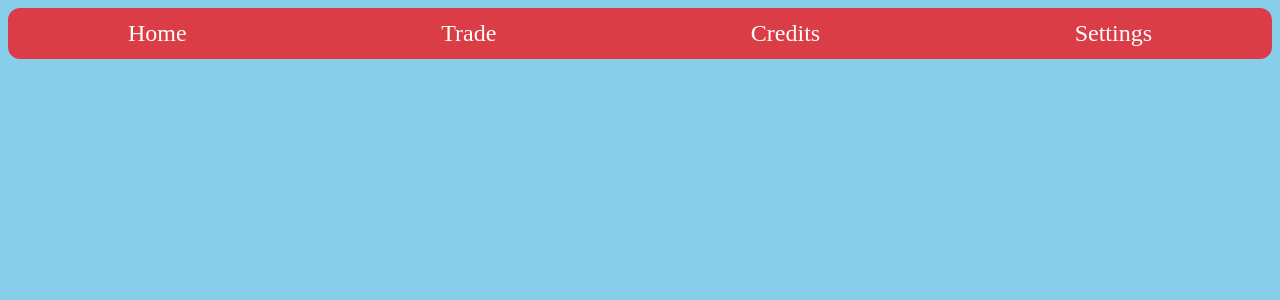
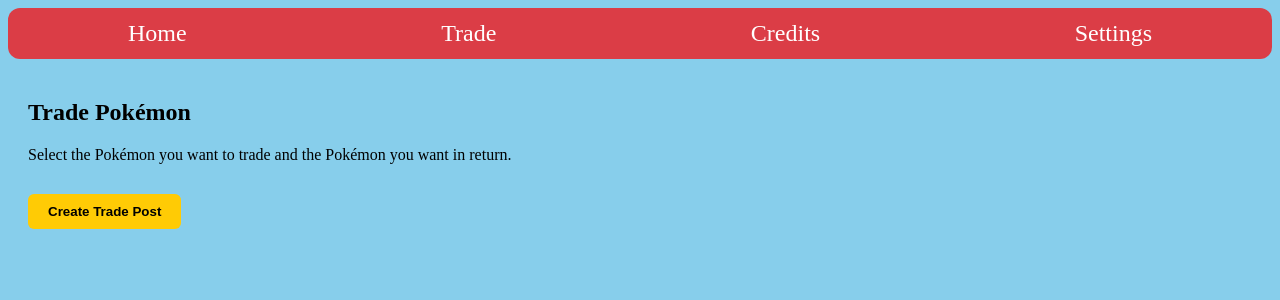
Before and after one commit to jackyx00/Capstone, a React app in the folder frontend/: page /trade in a window 1280 px wide. Shown: the top 300 px of the page. Built offline with nearby package versions, Linux system fonts and the light colour scheme; no server answers; the HTML template or start-up script is replaced by a standard one.

Commit message:
added trade page

```diff
--- a/frontend/src/App.jsx
+++ b/frontend/src/App.jsx
@@ -1,19 +1,20 @@
 import { useEffect } from "react";
-import { Route, Routes } from "react-router";
+import { Route, Routes } from "react-router"
+import Nav from "./components/Nav"
 import Homepage from "./pages/Homepage"
-import Nav from "./components/Nav"
+import Trade from "./pages/Trade"
 import './styles.css'
 
 function App() {
-  useEffect(() => {
-    async function testConnection() {
-      const port = import.meta.env.VITE_BACKEND_PORT;
-      const response = await fetch(`http://localhost:${port}`);
-      const result = await response.json();
-      console.log(result);
-    }
-    testConnection();
-  }, []);
+  // useEffect(() => {
+  //   async function testConnection() {
+  //     const port = import.meta.env.VITE_BACKEND_PORT;
+  //     const response = await fetch(`http://localhost:${port}`);
+  //     const result = await response.json();
+  //     console.log(result);
+  //   }
+  //   testConnection();
+  // }, []);
 
   return (
       <div className="App">
@@ -22,7 +23,9 @@
           {/* homepage */}
           <Route path="/" element={<Homepage />}/>
           {/* marketplace */}
-          <Route path="/trade"/>
+          <Route path="/trade" element={<Trade />}/>
+          {/* credits */}
+          <Route path="/credits"/>
           {/* settings */}
           <Route path="/settings"/>
         </Routes>
--- a/frontend/src/pages/Homepage.jsx
+++ b/frontend/src/pages/Homepage.jsx
@@ -1,8 +1,8 @@
 export default function Homepage(props) {
   return (
-    <>
+    <div className="Header">
       <h1>Pokémon Trade</h1>
       <p>Welcome!</p>
-    </>
+    </div>
   );
 }
--- /dev/null
+++ b/frontend/src/pages/Trade.jsx
@@ -0,0 +1,18 @@
+function Trade() {
+
+  return (
+    <div className="Header">
+      <h2>Trade Pokémon</h2>
+      <p>Select the Pokémon you want to trade and the Pokémon you want in return.</p>
+
+      <form>
+
+        <button type="submit">
+          Create Trade Post
+        </button>
+      </form>
+    </div>
+  );
+}
+
+export default Trade
--- a/frontend/src/styles.css
+++ b/frontend/src/styles.css
@@ -1,5 +1,6 @@
-html, body {
-    background-color: skyblue;
+html,
+body {
+  background-color: skyblue;
 }
 
 .nav {
@@ -20,3 +21,22 @@
 .nav a:hover {
   color: yellow;
 }
+
+button {
+  margin-top: 10px;
+  padding: 10px 20px;
+  background: #ffcb05;
+  border: none;
+  border-radius: 6px;
+  cursor: pointer;
+  font-weight: bold;
+}
+
+.Header {
+  padding: 20px;
+}
+
+form {
+  margin-top: 20px;
+  max-width: 400px;
+}
```
